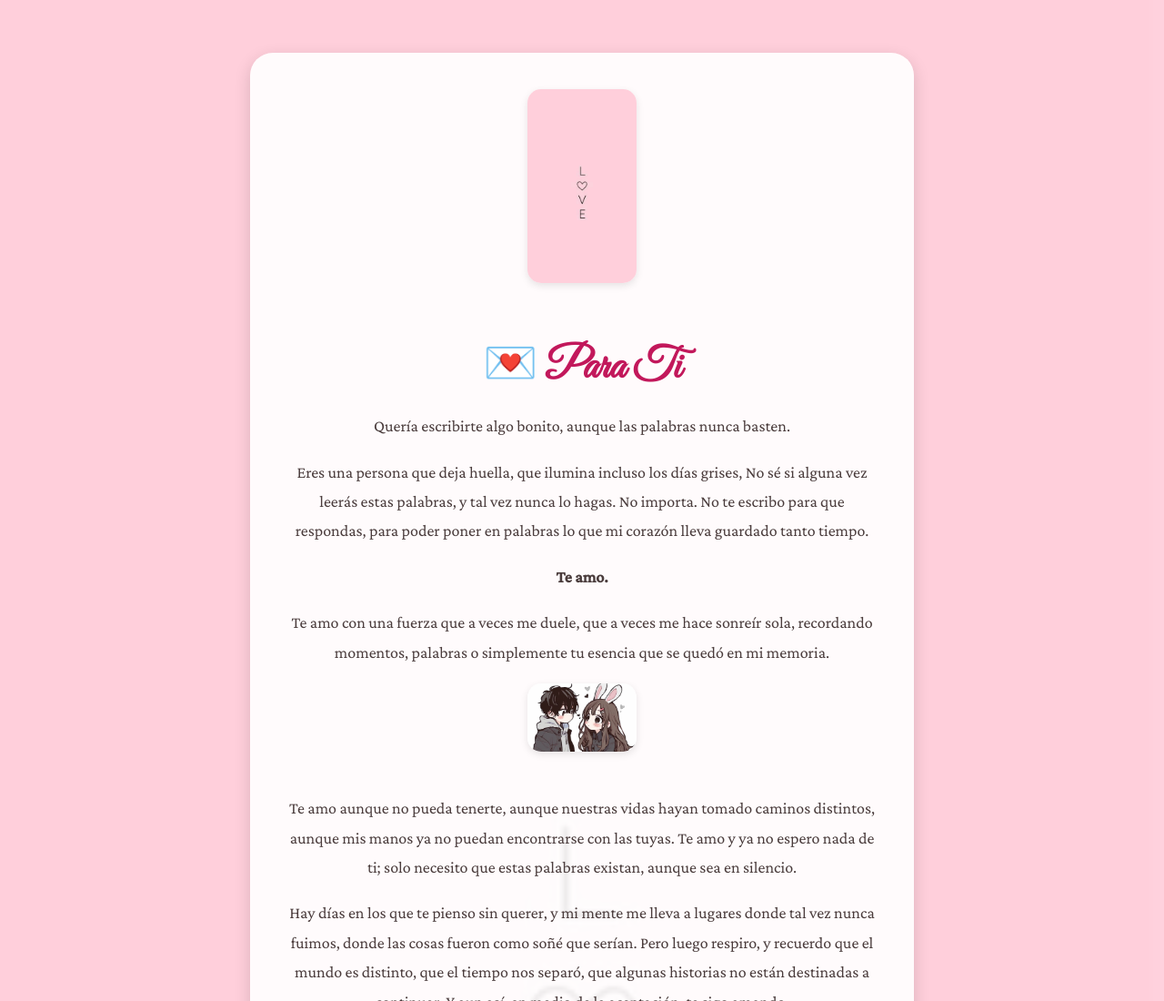
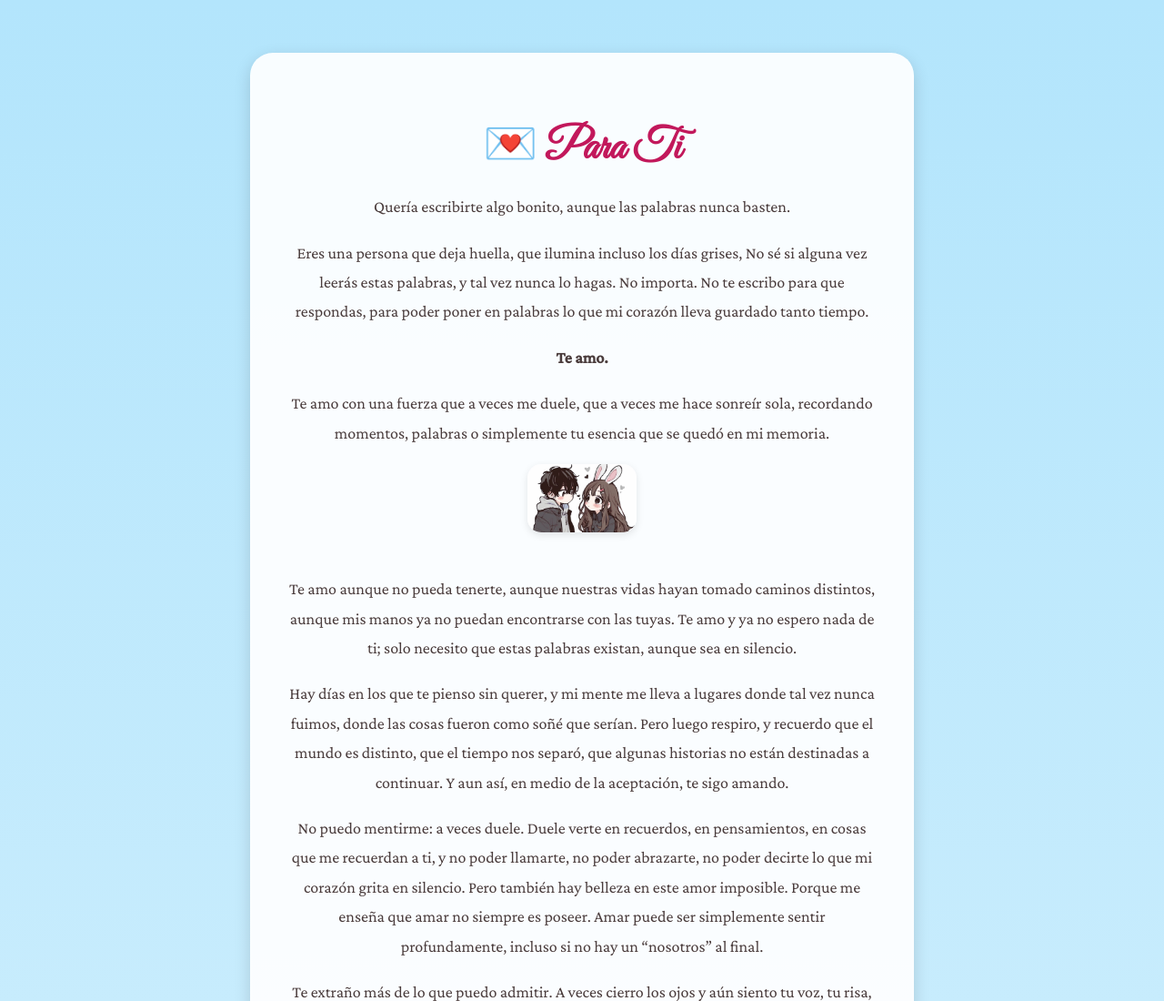
Before and after one commit to Rebecapachon/Carta, a plain HTML site: page carta.html in a window 1280 px wide. Shown: the top 1100 px of the page at 91% size. Drawn offline with nearby package versions, Linux system fonts and the light colour scheme.

Commit message:
carta.html

```diff
--- a/carta.html
+++ b/carta.html
@@ -8,11 +8,7 @@
     @import url('https://fonts.googleapis.com/css2?family=Great+Vibes&family=Crimson+Pro:wght@400;500&display=swap');
 
     body {
-      background: linear-gradient(180deg, #fff0f5, #ffe4e1);
-      background-image: url('love.jpg');
-      background-size: cover;
-      background-attachment: fixed;
-      background-position: center;
+      background: linear-gradient(180deg, #b3e5fc, #e1f5fe); /* 💙 azul pastel suave */
       font-family: 'Crimson Pro', serif;
       color: #4a3c3c;
       text-align: center;
@@ -107,7 +103,6 @@
 </head>
 <body>
   <div class="carta">
-    <img src="love.jpg" alt="Decoración romántica" class="decoracion">
     <h1>💌 Para Ti</h1>
     <p>Quería escribirte algo bonito, aunque las palabras nunca basten.</p>
     <p>Eres una persona que deja huella, que ilumina incluso los días grises, No sé si alguna vez leerás estas palabras, y tal vez nunca lo hagas. No importa. No te escribo para que respondas, para poder poner en palabras lo que mi corazón lleva guardado tanto tiempo.
```
